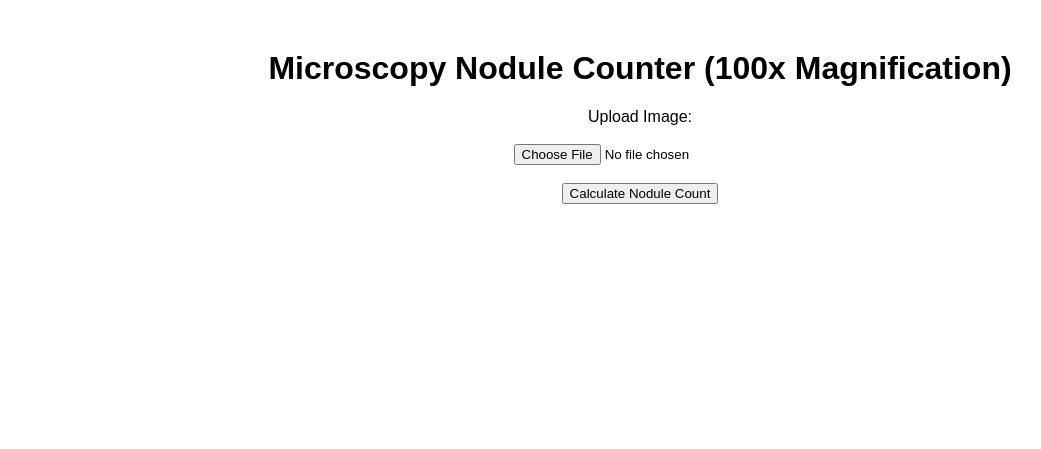
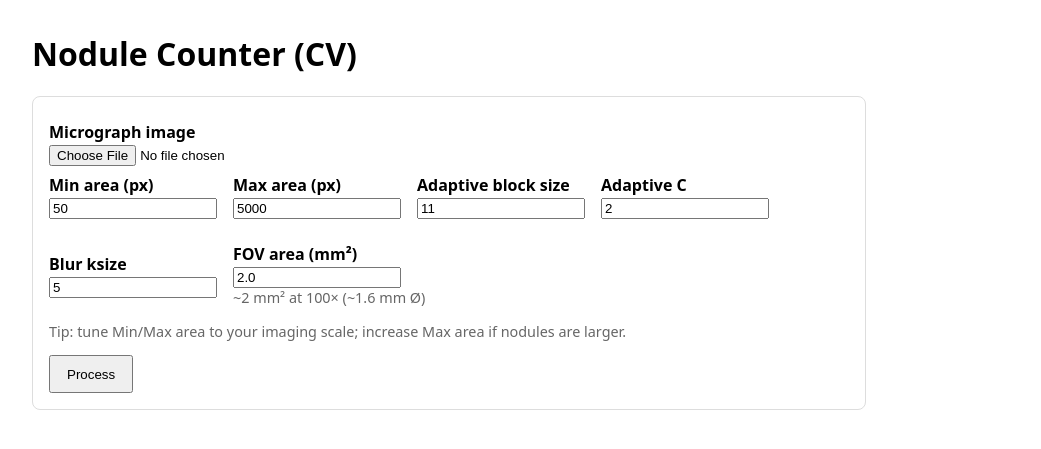
Before and after one commit to sudch-dev/Image-Analysis, a Flask app: page / in a window 1280 px wide. Shown: the top 449 px of the page, without its empty margins (0-1041 px from the left). Run offline with Flask 3, Linux system fonts and the light colour scheme.

Commit message:
Update index.html

```diff
--- a/templates/index.html
+++ b/templates/index.html
@@ -1,53 +1,98 @@
-<!DOCTYPE html>
+<!doctype html>
 <html lang="en">
 <head>
-    <meta charset="UTF-8">
+  <meta charset="utf-8" />
   <title>Nodule Counter</title>
+  <meta name="viewport" content="width=device-width, initial-scale=1" />
   <style>
-        body { font-family: sans-serif; text-align: center; }
-        .container { margin-top: 50px; }
-        .result { margin-top: 20px; font-size: 1.2em; }
+    body { font-family: system-ui, -apple-system, Segoe UI, Roboto, Arial, sans-serif; margin: 2rem; }
+    .card { border: 1px solid #ddd; border-radius: 8px; padding: 1rem; max-width: 800px; }
+    label { display:block; margin-top: .5rem; font-weight: 600;}
+    input[type="number"], input[type="text"] { width: 160px; }
+    .row { display:flex; gap:1rem; flex-wrap: wrap; align-items: center; }
+    .result { margin-top: 1rem; padding: .75rem; background: #fafafa; border: 1px dashed #ccc; }
+    img { max-width: 100%; height: auto; display:block; margin-top: .5rem; }
+    .muted { color:#666; font-size:.9rem; }
+    button { padding: .6rem 1rem; cursor: pointer; }
   </style>
 </head>
 <body>
-    <div class="container">
-        <h1>Microscopy Nodule Counter (100x Magnification)</h1>
-        <form id="uploadForm" action="/upload" method="post" enctype="multipart/form-data">
-            <label for="imageUpload">Upload Image:</label><br><br>
-            <input type="file" id="imageUpload" name="image" accept="image/*" required><br><br>
-            <button type="submit">Calculate Nodule Count</button>
+  <h1>Nodule Counter (CV)</h1>
+  <div class="card">
+    <form id="form" enctype="multipart/form-data">
+      <label>Micrograph image</label>
+      <input type="file" name="image" accept="image/*" required />
+
+      <div class="row">
+        <div>
+          <label>Min area (px)</label>
+          <input type="number" name="min_area" value="50" min="1" />
+        </div>
+        <div>
+          <label>Max area (px)</label>
+          <input type="number" name="max_area" value="5000" min="10" />
+        </div>
+        <div>
+          <label>Adaptive block size</label>
+          <input type="number" name="block_size" value="11" min="3" step="2" />
+        </div>
+        <div>
+          <label>Adaptive C</label>
+          <input type="number" name="C" value="2" />
+        </div>
+        <div>
+          <label>Blur ksize</label>
+          <input type="number" name="blur_ksize" value="5" min="1" step="2" />
+        </div>
+        <div>
+          <label>FOV area (mm²)</label>
+          <input type="number" name="fov_area_mm2" value="2.0" step="0.1" />
+          <div class="muted">~2 mm² at 100× (~1.6 mm Ø)</div>
+        </div>
+      </div>
+
+      <p class="muted">Tip: tune Min/Max area to your imaging scale; increase Max area if nodules are larger.</p>
+
+      <button type="submit">Process</button>
     </form>
-        <div id="result" class="result"></div>
+
+    <div id="output" class="result" style="display:none;"></div>
+    <img id="preview" style="display:none;" alt="Overlay preview" />
   </div>
 
   <script>
-        document.getElementById('uploadForm').onsubmit = async (event) => {
-            event.preventDefault();
+    const form = document.getElementById('form');
+    const output = document.getElementById('output');
+    const preview = document.getElementById('preview');
 
-            const form = event.target;
-            const formData = new FormData(form);
-            const resultDiv = document.getElementById('result');
+    form.addEventListener('submit', async (e) => {
+      e.preventDefault();
+      output.style.display = 'none';
+      preview.style.display = 'none';
+      const data = new FormData(form);
 
-            resultDiv.innerHTML = 'Counting nodules...';
+      const res = await fetch('/upload', { method: 'POST', body: data });
+      const json = await res.json();
 
-            try {
-                const response = await fetch('/upload', {
-                    method: 'POST',
-                    body: formData,
-                });
-
-                if (!response.ok) {
-                    throw new Error(`HTTP error! status: ${response.status}`);
+      if (!res.ok) {
+        output.style.display = 'block';
+        output.innerHTML = `<strong>Error:</strong> ${json.error || 'Unknown error'}`;
+        return;
       }
 
-                const data = await response.json();
-                resultDiv.innerHTML = `<strong>Nodule count: ${data.nodule_count}</strong>`;
+      const { nodule_count, nodules_per_mm2, overlay_url } = json;
+      let html = `<strong>Nodule count:</strong> ${nodule_count}`;
+      if (nodules_per_mm2 !== null && nodules_per_mm2 !== undefined) {
+        html += `<br/><strong>Nodules/mm²:</strong> ${nodules_per_mm2}`;
+      }
+      output.innerHTML = html;
+      output.style.display = 'block';
 
-            } catch (error) {
-                console.error('Error:', error);
-                resultDiv.innerHTML = `<span style="color: red;">Error: ${error.message}</span>`;
+      if (overlay_url) {
+        preview.src = overlay_url;
+        preview.style.display = 'block';
       }
-        };
+    });
   </script>
 </body>
 </html>
```
Lines whose indentation alone changed are shown as unchanged.
